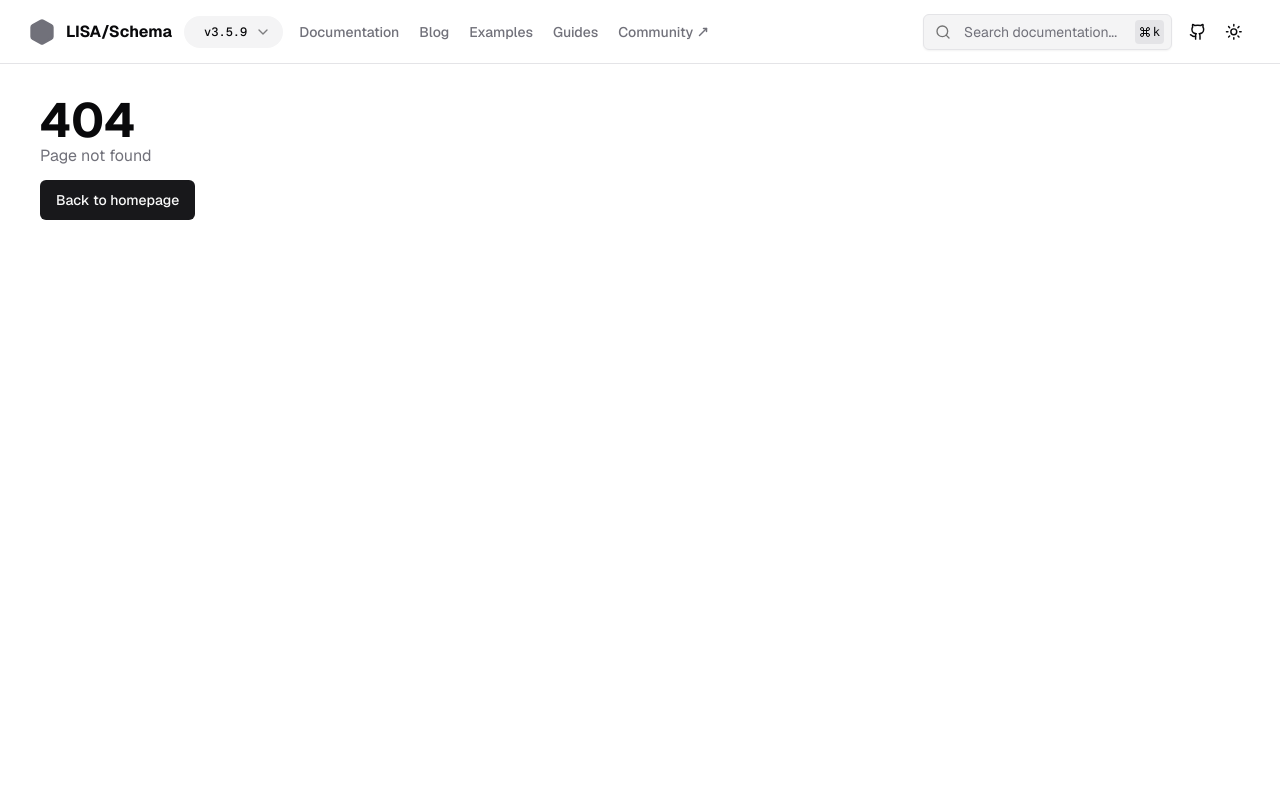
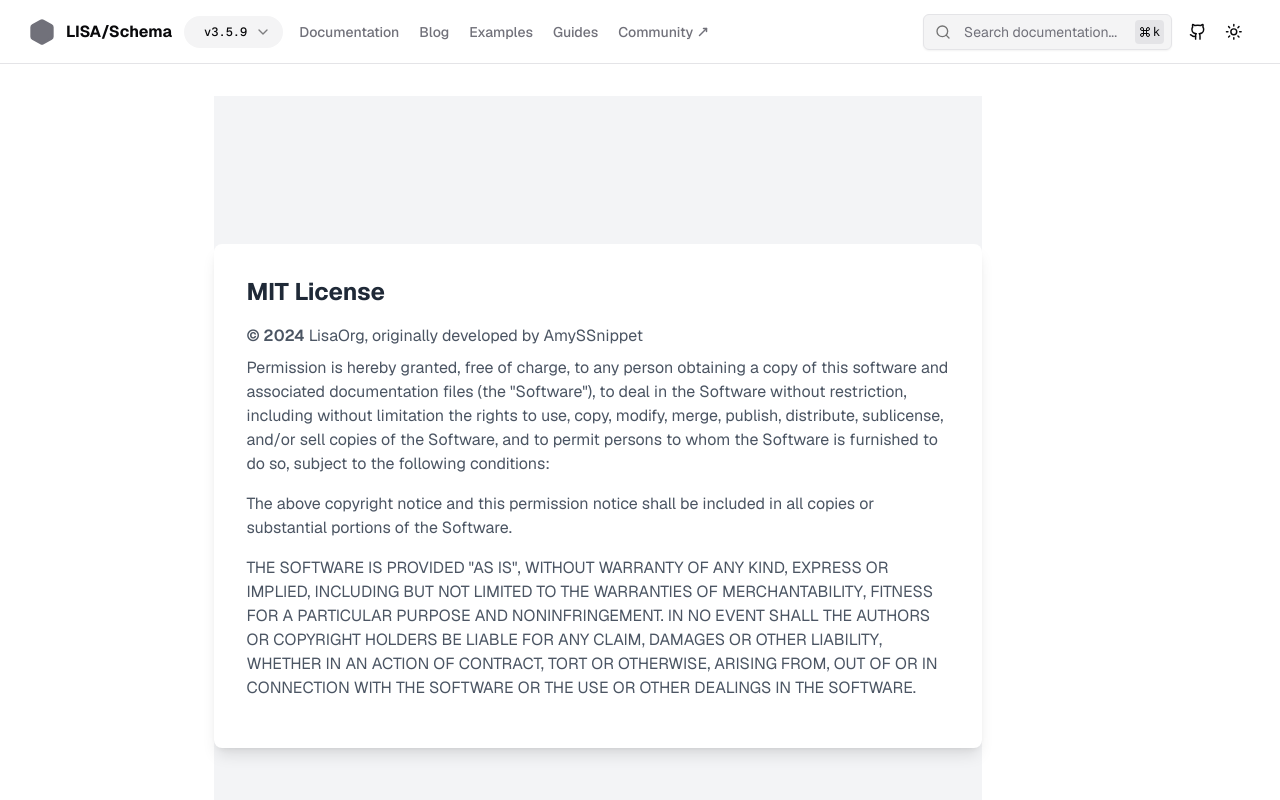
Before and after one commit to bradcn/schemadocv2, a Next.js app: page /license in a window 1280 px wide. Before the commit this address had no page. Shown: the top 800 px of the page. Built offline with nearby package versions, Linux system fonts and the light colour scheme.

Commit message:
Create page.tsx

```diff
--- /dev/null
+++ b/app/license/page.tsx
@@ -0,0 +1,37 @@
+import Link from "next/link";
+
+export default function License(){
+  return(
+    <div class="bg-gray-100 flex items-center justify-center min-h-screen">
+
+  <div class="bg-white shadow-lg rounded-lg p-8 max-w-3xl mx-auto">
+    <h1 class="text-2xl font-bold text-gray-800 mb-4">MIT License</h1>
+
+    <p class="text-gray-600 mb-2">
+      <span class="font-semibold">&copy; 2024</span> LisaOrg, originally developed by AmySSnippet
+    </p>
+
+    <p class="text-gray-600 mb-4">
+      Permission is hereby granted, free of charge, to any person obtaining a copy of this software and associated
+      documentation files (the "Software"), to deal in the Software without restriction, including without limitation
+      the rights to use, copy, modify, merge, publish, distribute, sublicense, and/or sell copies of the Software,
+      and to permit persons to whom the Software is furnished to do so, subject to the following conditions:
+    </p>
+
+    <p class="text-gray-600 mb-4">
+      The above copyright notice and this permission notice shall be included in all copies or substantial portions
+      of the Software.
+    </p>
+
+    <p class="text-gray-600 mb-4">
+      THE SOFTWARE IS PROVIDED "AS IS", WITHOUT WARRANTY OF ANY KIND, EXPRESS OR IMPLIED, INCLUDING BUT NOT LIMITED
+      TO THE WARRANTIES OF MERCHANTABILITY, FITNESS FOR A PARTICULAR PURPOSE AND NONINFRINGEMENT. IN NO EVENT SHALL
+      THE AUTHORS OR COPYRIGHT HOLDERS BE LIABLE FOR ANY CLAIM, DAMAGES OR OTHER LIABILITY, WHETHER IN AN ACTION OF
+      CONTRACT, TORT OR OTHERWISE, ARISING FROM, OUT OF OR IN CONNECTION WITH THE SOFTWARE OR THE USE OR OTHER
+      DEALINGS IN THE SOFTWARE.
+    </p>
+  </div>
+
+    </div>
+  )
+}
```
